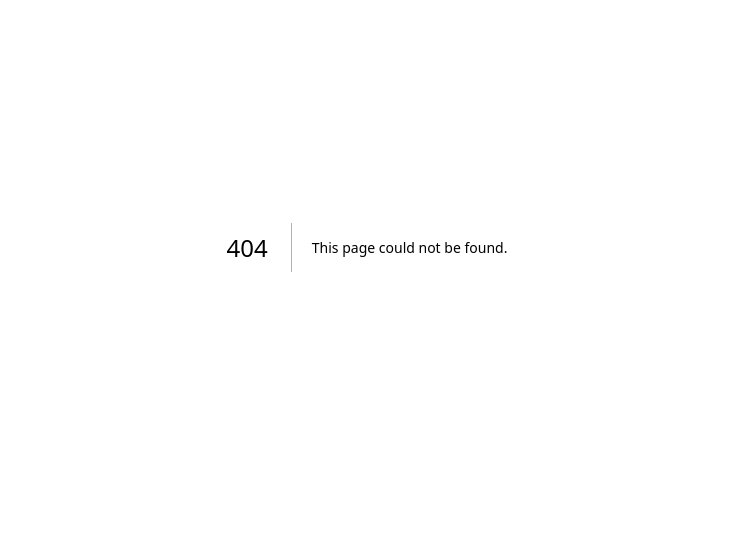
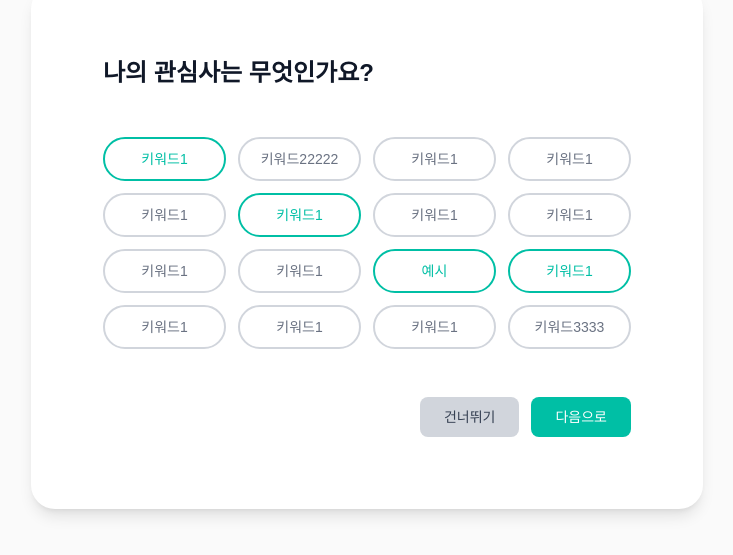
Before and after one commit to IDEANTIFY/ideantify-client, a Next.js app: page /signup/interest in a window 1280 px wide. Before the commit this address had no page. Shown: the part 153-708 px from the top of the page, without its empty margins (273-1006 px from the left). Built offline with nearby package versions, Linux system fonts and the light colour scheme.

Commit message:
회원가입 페이지, 관심사키워드페이지 추가

```diff
--- a/src/app/login/page.tsx
+++ b/src/app/login/page.tsx
@@ -1,6 +1,10 @@
+"use client"
 
+import {useRouter} from 'next/navigation'
 
 export default function LoginPage() {
+  const router = useRouter()
+
   return (
       <main className="flex min-h-screen items-center justify-center bg-[#f5f5f5] p-8">
         <div className="w-full max-w-md bg-[#ffffff] rounded-2xl shadow-lg p-12">
@@ -60,7 +64,7 @@ export default function LoginPage() {
               <span>|</span>
               <button className="hover:text-[#737373]">비밀번호 찾기</button>
             </div>
-            <button className="hover:text-[#737373]">회원가입</button>
+            <button onClick={() => router.push("/signup")} className="hover:text-[#737373]">회원가입</button>
           </div>
         </div>
       </main>
--- /dev/null
+++ b/src/app/main/page.tsx
@@ -0,0 +1,103 @@
+import Image from "next/image";
+
+export default function Home() {
+  return (
+    <div className="font-sans grid grid-rows-[20px_1fr_20px] items-center justify-items-center min-h-screen p-8 pb-20 gap-16 sm:p-20">
+      <main className="flex flex-col gap-[32px] row-start-2 items-center sm:items-start">
+        <Image
+          className="dark:invert"
+          src="/next.svg"
+          alt="Next.js logo"
+          width={180}
+          height={38}
+          priority
+        />
+        <ol className="font-mono list-inside list-decimal text-sm/6 text-center sm:text-left">
+          <li className="mb-2 tracking-[-.01em]">
+            Get started by editing{" "}
+            <code className="bg-black/[.05] dark:bg-white/[.06] font-mono font-semibold px-1 py-0.5 rounded">
+              src/app/page.tsx
+            </code>
+            .
+          </li>
+          <li className="tracking-[-.01em]">
+            Save and see your changes instantly.
+          </li>
+        </ol>
+
+        <div className="flex gap-4 items-center flex-col sm:flex-row">
+          <a
+            className="rounded-full border border-solid border-transparent transition-colors flex items-center justify-center bg-foreground text-background gap-2 hover:bg-[#383838] dark:hover:bg-[#ccc] font-medium text-sm sm:text-base h-10 sm:h-12 px-4 sm:px-5 sm:w-auto"
+            href="https://vercel.com/new?utm_source=create-next-app&utm_medium=appdir-template-tw&utm_campaign=create-next-app"
+            target="_blank"
+            rel="noopener noreferrer"
+          >
+            <Image
+              className="dark:invert"
+              src="/vercel.svg"
+              alt="Vercel logomark"
+              width={20}
+              height={20}
+            />
+            Deploy now
+          </a>
+          <a
+            className="rounded-full border border-solid border-black/[.08] dark:border-white/[.145] transition-colors flex items-center justify-center hover:bg-[#f2f2f2] dark:hover:bg-[#1a1a1a] hover:border-transparent font-medium text-sm sm:text-base h-10 sm:h-12 px-4 sm:px-5 w-full sm:w-auto md:w-[158px]"
+            href="https://nextjs.org/docs?utm_source=create-next-app&utm_medium=appdir-template-tw&utm_campaign=create-next-app"
+            target="_blank"
+            rel="noopener noreferrer"
+          >
+            Read our docs
+          </a>
+        </div>
+      </main>
+      <footer className="row-start-3 flex gap-[24px] flex-wrap items-center justify-center">
+        <a
+          className="flex items-center gap-2 hover:underline hover:underline-offset-4"
+          href="https://nextjs.org/learn?utm_source=create-next-app&utm_medium=appdir-template-tw&utm_campaign=create-next-app"
+          target="_blank"
+          rel="noopener noreferrer"
+        >
+          <Image
+            aria-hidden
+            src="/file.svg"
+            alt="File icon"
+            width={16}
+            height={16}
+          />
+          Learn
+        </a>
+        <a
+          className="flex items-center gap-2 hover:underline hover:underline-offset-4"
+          href="https://vercel.com/templates?framework=next.js&utm_source=create-next-app&utm_medium=appdir-template-tw&utm_campaign=create-next-app"
+          target="_blank"
+          rel="noopener noreferrer"
+        >
+          <Image
+            aria-hidden
+            src="/window.svg"
+            alt="Window icon"
+            width={16}
+            height={16}
+          />
+          Examples
+        </a>
+        <a
+          className="flex items-center gap-2 hover:underline hover:underline-offset-4"
+          href="https://nextjs.org?utm_source=create-next-app&utm_medium=appdir-template-tw&utm_campaign=create-next-app"
+          target="_blank"
+          rel="noopener noreferrer"
+        >
+          <Image
+            aria-hidden
+            src="/globe.svg"
+            alt="Globe icon"
+            width={16}
+            height={16}
+          />
+          Go to nextjs.org →
+        </a>
+      </footer>
+    </div>
+  );
+}
--- /dev/null
+++ b/src/app/signup/interest/page.tsx
@@ -0,0 +1,106 @@
+"use client"
+
+import { useState, useEffect } from "react"
+import { useRouter } from "next/navigation"
+
+const keywords = [
+  "키워드1",
+  "키워드22222",
+  "키워드1",
+  "키워드1",
+  "키워드1",
+  "키워드1",
+  "키워드1",
+  "키워드1",
+  "키워드1",
+  "키워드1",
+  "예시",
+  "키워드1",
+  "키워드1",
+  "키워드1",
+  "키워드1",
+  "키워드3333",
+]
+
+export default function InterestSelection() {
+  const [selectedKeywords, setSelectedKeywords] = useState<number[]>([0, 5, 10, 11])
+  const [showPopup, setShowPopup] = useState(false)
+  const router = useRouter()
+
+  const toggleKeyword = (index: number) => {
+    setSelectedKeywords((prev) => (prev.includes(index) ? prev.filter((i) => i !== index) : [...prev, index]))
+  }
+  const handleComplete = () => {
+    setShowPopup(true)
+  }
+
+  useEffect(() => {
+    if (showPopup) {
+      const timer = setTimeout(() => {
+        router.push("/main")
+      }, 3000)
+      return () => clearTimeout(timer)
+    }
+  }, [showPopup, router])
+
+  return (
+      <div className="flex h-screen bg-[#FAFAFA]">
+
+
+        {/* Main Content */}
+        <main className="flex-1 flex items-center justify-center p-8">
+          <div className="bg-white rounded-3xl shadow-lg p-18 max-w-2xl w-full">
+            {/* Heading */}
+            <h1 className="text-2xl font-semibold text-gray-900 text-left mb-12">나의 관심사는 무엇인가요?</h1>
+
+            {/* Keywords Grid */}
+            <div className="grid grid-cols-4 gap-3 mb-12">
+              {keywords.map((keyword, index) => {
+                const isSelected = selectedKeywords.includes(index)
+                return (
+                    <button
+                        key={index}
+                        onClick={() => toggleKeyword(index)}
+                        className={`px-4 py-2.5 rounded-full text-sm font-medium transition-all ${
+                            isSelected
+                                ? "bg-white text-[#00BFA5] border-2 border-[#00BFA5]"
+                                : "bg-white text-gray-500 border-2 border-gray-300 hover:border-gray-400"
+                        }`}
+                    >
+                      {keyword}
+                    </button>
+                )
+              })}
+            </div>
+
+            {/* Action Buttons */}
+            <div className="flex justify-end gap-3">
+              <button
+                  onClick={handleComplete}
+                  className="px-6 py-2.5 rounded-lg text-sm font-medium bg-gray-300 text-gray-700 hover:bg-gray-400 transition-colors"
+              >
+                건너뛰기
+              </button>
+              <button
+                  onClick={handleComplete}
+                  className="px-6 py-2.5 rounded-lg text-sm font-medium bg-[#00BFA5] text-white hover:bg-[#00A890] transition-colors"
+              >
+                다음으로
+              </button>
+            </div>
+          </div>
+        </main>
+
+        {/* Popup Overlay */}
+        {showPopup && (
+            <div className="fixed inset-0 bg-black/40 flex items-center justify-center z-50">
+              <div className="bg-white rounded-2xl shadow-xl p-8 max-w-sm w-full text-center animate-fadeIn">
+                <div className="text-4xl mb-4">🎉</div>
+                <h2 className="text-lg font-bold mb-2">회원가입 완료!</h2>
+                <p className="text-gray-600">축하합니다 🎊 회원가입이 완료되었어요!</p>
+              </div>
+            </div>
+        )}
+      </div>
+      )
+}
--- a/src/app/signup/page.tsx
+++ b/src/app/signup/page.tsx
@@ -1,103 +1,65 @@
-import Image from "next/image";
+"use client"
 
-export default function Home() {
+import { useRouter } from "next/navigation"
+
+export default function SignupPage() {
+  const router = useRouter()
+
   return (
-    <div className="font-sans grid grid-rows-[20px_1fr_20px] items-center justify-items-center min-h-screen p-8 pb-20 gap-16 sm:p-20">
-      <main className="flex flex-col gap-[32px] row-start-2 items-center sm:items-start">
-        <Image
-          className="dark:invert"
-          src="/next.svg"
-          alt="Next.js logo"
-          width={180}
-          height={38}
-          priority
-        />
-        <ol className="font-mono list-inside list-decimal text-sm/6 text-center sm:text-left">
-          <li className="mb-2 tracking-[-.01em]">
-            Get started by editing{" "}
-            <code className="bg-black/[.05] dark:bg-white/[.06] font-mono font-semibold px-1 py-0.5 rounded">
-              src/app/page.tsx
-            </code>
-            .
-          </li>
-          <li className="tracking-[-.01em]">
-            Save and see your changes instantly.
-          </li>
-        </ol>
+      <main className="flex min-h-screen items-center justify-center bg-[#f5f5f5] p-8">
+        <div className="w-full max-w-md bg-[#ffffff] rounded-2xl shadow-lg p-12">
+          {/* Welcome Header */}
+          <div className="text-center mb-12">
+            <p className="text-[#949ba7] text-sm font-medium mb-2 tracking-wide">WELCOME TO</p>
+            <h2 className="text-[#00bba7] text-4xl font-bold tracking-wide">IDEANTIFY</h2>
+          </div>
 
-        <div className="flex gap-4 items-center flex-col sm:flex-row">
-          <a
-            className="rounded-full border border-solid border-transparent transition-colors flex items-center justify-center bg-foreground text-background gap-2 hover:bg-[#383838] dark:hover:bg-[#ccc] font-medium text-sm sm:text-base h-10 sm:h-12 px-4 sm:px-5 sm:w-auto"
-            href="https://vercel.com/new?utm_source=create-next-app&utm_medium=appdir-template-tw&utm_campaign=create-next-app"
-            target="_blank"
-            rel="noopener noreferrer"
-          >
-            <Image
-              className="dark:invert"
-              src="/vercel.svg"
-              alt="Vercel logomark"
-              width={20}
-              height={20}
-            />
-            Deploy now
-          </a>
-          <a
-            className="rounded-full border border-solid border-black/[.08] dark:border-white/[.145] transition-colors flex items-center justify-center hover:bg-[#f2f2f2] dark:hover:bg-[#1a1a1a] hover:border-transparent font-medium text-sm sm:text-base h-10 sm:h-12 px-4 sm:px-5 w-full sm:w-auto md:w-[158px]"
-            href="https://nextjs.org/docs?utm_source=create-next-app&utm_medium=appdir-template-tw&utm_campaign=create-next-app"
-            target="_blank"
-            rel="noopener noreferrer"
-          >
-            Read our docs
-          </a>
+          {/* Signup Buttons */}
+          <div className="space-y-3 mb-12">
+            {/* Kakao Signup */}
+            <button className="w-full bg-[#fde047] hover:bg-[#fde047]/90 text-[#404040] font-medium py-6 rounded-lg flex items-center justify-center gap-3">
+              <svg xmlns="http://www.w3.org/2000/svg" viewBox="0 0 24 24" className="w-6 h-6" fill="currentColor">
+                <path d="M12 3C6.48 3 2 6.97 2 11.5c0 2.42 1.3 4.59 3.37 6.06-.12.45-.74 2.74-.77 2.91 0 0-.02.1.05.14.07.04.13.01.13.01.17-.02 2.83-1.9 3.27-2.19 1.14.32 2.36.5 3.63.5 5.52 0 10-3.97 10-8.5S17.52 3 12 3z" />
+              </svg>
+              <span>카카오로 회원가입하기</span>
+            </button>
+
+            {/* Google Signup */}
+            <button className="w-full bg-[#ffffff] hover:bg-[#fafafa] text-[#404040] font-medium py-6 rounded-lg border border-gray-300 flex items-center justify-center gap-3 shadow-sm">
+              <div className="w-6 h-6 flex items-center justify-center">
+                <svg viewBox="0 0 24 24" className="w-5 h-5">
+                  <path
+                      fill="#4285F4"
+                      d="M22.56 12.25c0-.78-.07-1.53-.2-2.25H12v4.26h5.92c-.26 1.37-1.04 2.53-2.21 3.31v2.77h3.57c2.08-1.92 3.28-4.74 3.28-8.09z"
+                  />
+                  <path
+                      fill="#34A853"
+                      d="M12 23c2.97 0 5.46-.98 7.28-2.66l-3.57-2.77c-.98.66-2.23 1.06-3.71 1.06-2.86 0-5.29-1.93-6.16-4.53H2.18v2.84C3.99 20.53 7.7 23 12 23z"
+                  />
+                  <path
+                      fill="#FBBC05"
+                      d="M5.84 14.09c-.22-.66-.35-1.36-.35-2.09s.13-1.43.35-2.09V7.07H2.18C1.43 8.55 1 10.22 1 12s.43 3.45 1.18 4.93l2.85-2.22.81-.62z"
+                  />
+                  <path
+                      fill="#EA4335"
+                      d="M12 5.38c1.62 0 3.06.56 4.21 1.64l3.15-3.15C17.45 2.09 14.97 1 12 1 7.7 1 3.99 3.47 2.18 7.07l3.66 2.84c.87-2.6 3.3-4.53 6.16-4.53z"
+                  />
+                </svg>
+              </div>
+              <span>구글로 회원가입하기</span>
+            </button>
+          </div>
+
+          {/* Next Button */}
+          <div className="flex justify-end text-xs text-[#949ba7]">
+            <button
+                onClick={() => router.push("/signup/interest")}
+                className="hover:text-[#737373]"
+            >
+              다음
+            </button>
+          </div>
         </div>
       </main>
-      <footer className="row-start-3 flex gap-[24px] flex-wrap items-center justify-center">
-        <a
-          className="flex items-center gap-2 hover:underline hover:underline-offset-4"
-          href="https://nextjs.org/learn?utm_source=create-next-app&utm_medium=appdir-template-tw&utm_campaign=create-next-app"
-          target="_blank"
-          rel="noopener noreferrer"
-        >
-          <Image
-            aria-hidden
-            src="/file.svg"
-            alt="File icon"
-            width={16}
-            height={16}
-          />
-          Learn
-        </a>
-        <a
-          className="flex items-center gap-2 hover:underline hover:underline-offset-4"
-          href="https://vercel.com/templates?framework=next.js&utm_source=create-next-app&utm_medium=appdir-template-tw&utm_campaign=create-next-app"
-          target="_blank"
-          rel="noopener noreferrer"
-        >
-          <Image
-            aria-hidden
-            src="/window.svg"
-            alt="Window icon"
-            width={16}
-            height={16}
-          />
-          Examples
-        </a>
-        <a
-          className="flex items-center gap-2 hover:underline hover:underline-offset-4"
-          href="https://nextjs.org?utm_source=create-next-app&utm_medium=appdir-template-tw&utm_campaign=create-next-app"
-          target="_blank"
-          rel="noopener noreferrer"
-        >
-          <Image
-            aria-hidden
-            src="/globe.svg"
-            alt="Globe icon"
-            width={16}
-            height={16}
-          />
-          Go to nextjs.org →
-        </a>
-      </footer>
-    </div>
-  );
+  )
 }
```
